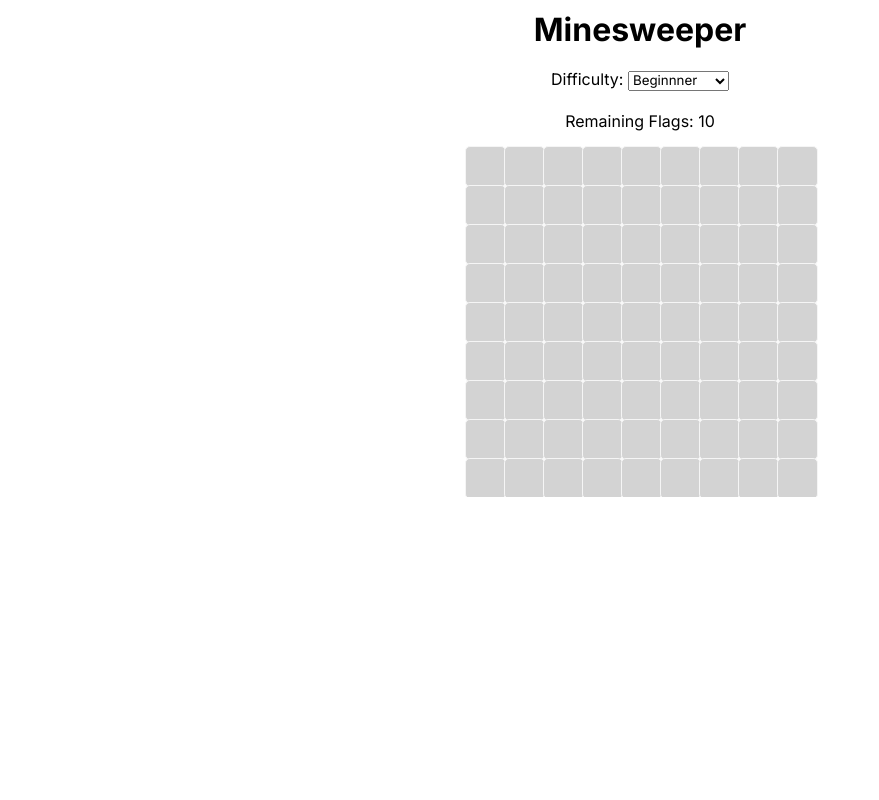
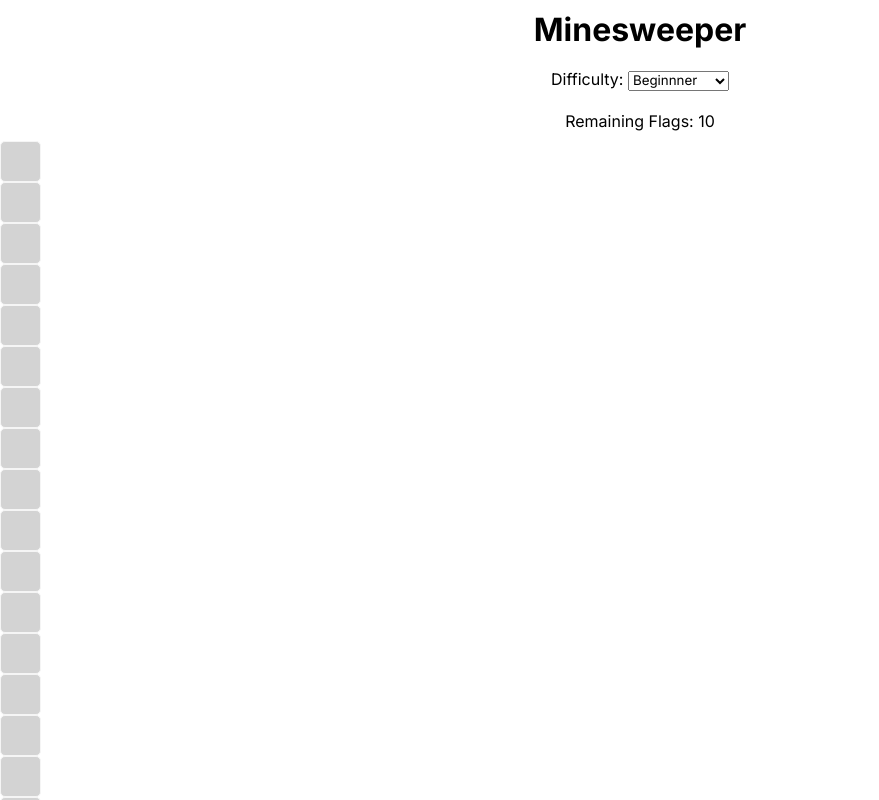
Before and after one commit to v-gajjar/Minesweeper, a React (Vite) app: page / in a window 1280 px wide. Shown: the top 800 px of the page, without its empty margins (0-879 px from the left). Built offline with nearby package versions, Linux system fonts and the light colour scheme.

Commit message:
improvements for readability/semantincs

```diff
--- a/src/components/GameBoard.jsx
+++ b/src/components/GameBoard.jsx
@@ -10,19 +10,19 @@ function GameBoard({ board, boardSize, onClick, onContextMenu }) {
     "--columns": `${boardSize.columnCount}`,
   };
 
-  const myRef = useRef(null);
+  const boardContainerRef = useRef(null);
 
   useEffect(()=> {
 
       // scroll doesn't automatically reset when board size is changed
       // so reset to 0 for better UX
-      myRef.current.scrollLeft = 0;
+      boardContainerRef.current.scrollLeft = 0;
 
   }, [boardSize])
 
   return (
-    <div id="boardWrapper" ref={myRef}>
-      <div style={style} className="board ">
+    <div id="boardContainer" ref={boardContainerRef}>
+      <div style={style} id="board ">
         {board.map((rows, rowIndex) =>
           rows.map((col, colIndex) => (
             <Cell
```
